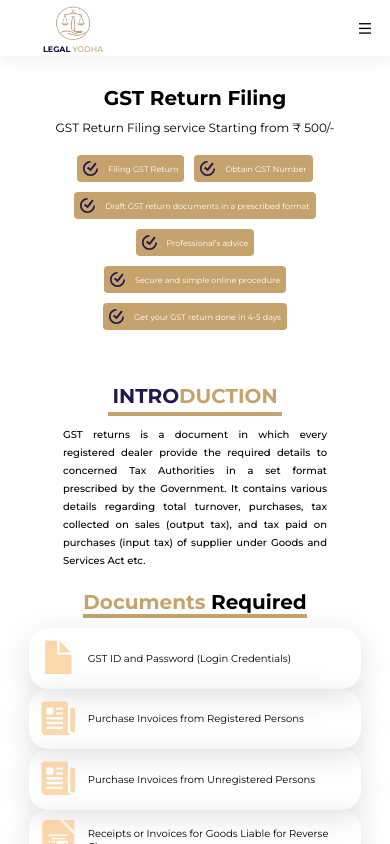
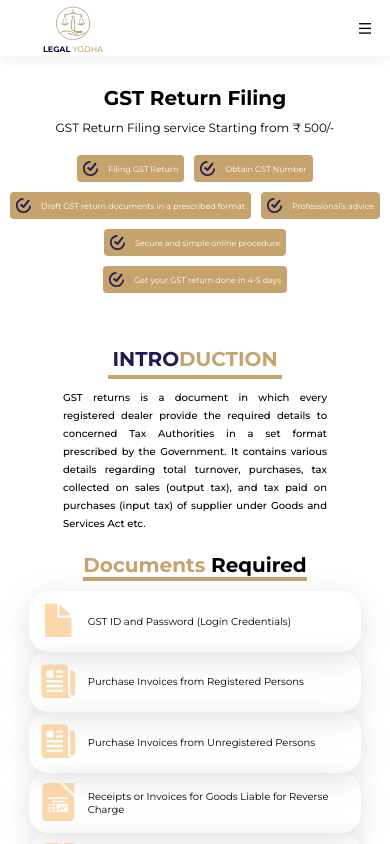
Before and after one commit to lakhan06/legalYodha, a React (Vite) app: page /GST_Return in a window 390 px wide. Shown: the top 844 px of the page. Built offline with nearby package versions, Linux system fonts and the light colour scheme.

Commit message:
service buttons improve

```diff
--- a/src/components/servicePage_components/HeroService/HeroService.css
+++ b/src/components/servicePage_components/HeroService/HeroService.css
@@ -101,8 +101,8 @@
         display: flex;
         flex-direction: row;
         gap: 10px;
-        padding: 20px;
-        width: 70%;
+        padding:  20px 10px;
+        width: 100vw;
         flex-wrap: wrap;
         justify-content: center;
         align-items: center;
@@ -113,7 +113,7 @@
         display: flex;
         gap: 10px;
         padding: 6px;
-        border-radius: 20px;
+        border-radius: 5px;
     }
 
 
@@ -151,7 +151,7 @@
    }
 
    .features{
-    width: 80vw;
+    width: 100vw;
     flex-direction: row;
     /* justify-content: start; */
 }
```
